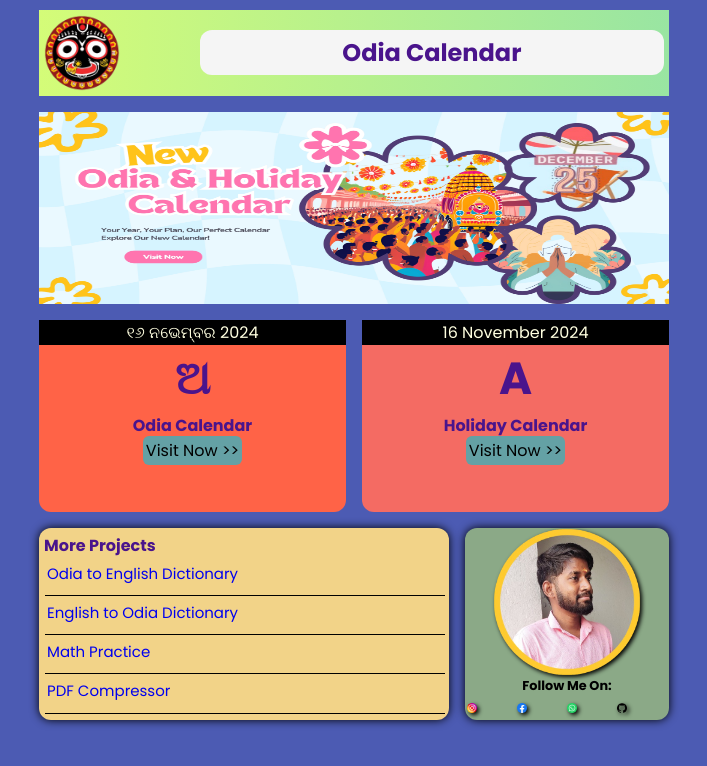
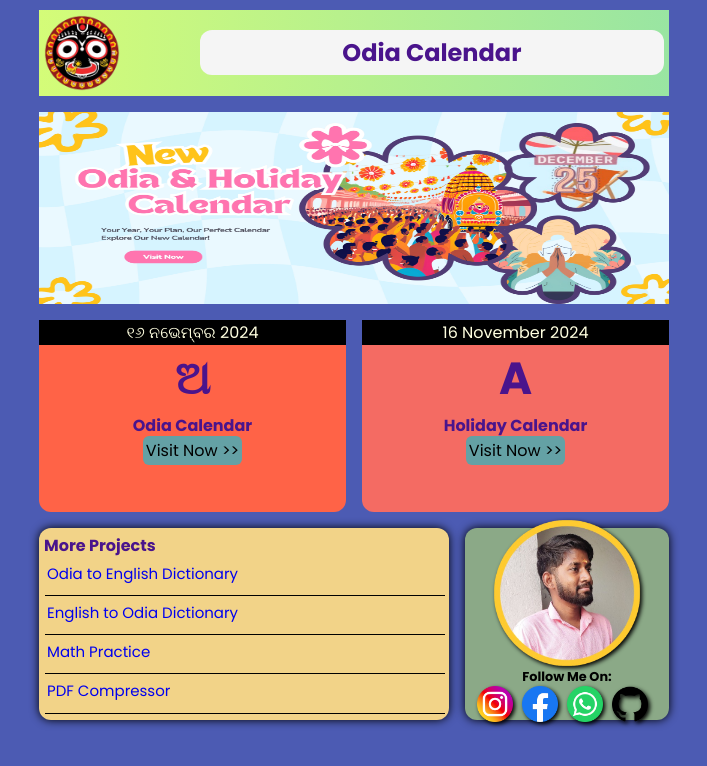
Before and after one commit to sandeepwebsite/odiacalendar, a plain HTML site: page index.html in a window 1280 px wide. Shown: the whole page, without its empty margins (286-993 px from the left). Drawn offline with Linux system fonts and the light colour scheme.

Commit message:
update style

```diff
--- a/css/style.css
+++ b/css/style.css
@@ -148,12 +148,12 @@ body {
     filter: drop-shadow(2px 2px 2px black)
 }
 .row-2 .social{
+    width: 90%;
+    margin: auto;
     display: flex;
-    justify-content: center;
-    align-items: center;
 }
 .row-2 .social img{
-    width: 20%;
+    width: 80%;
 }
 @media only screen and (orientation: landscape){
     .container{
```
